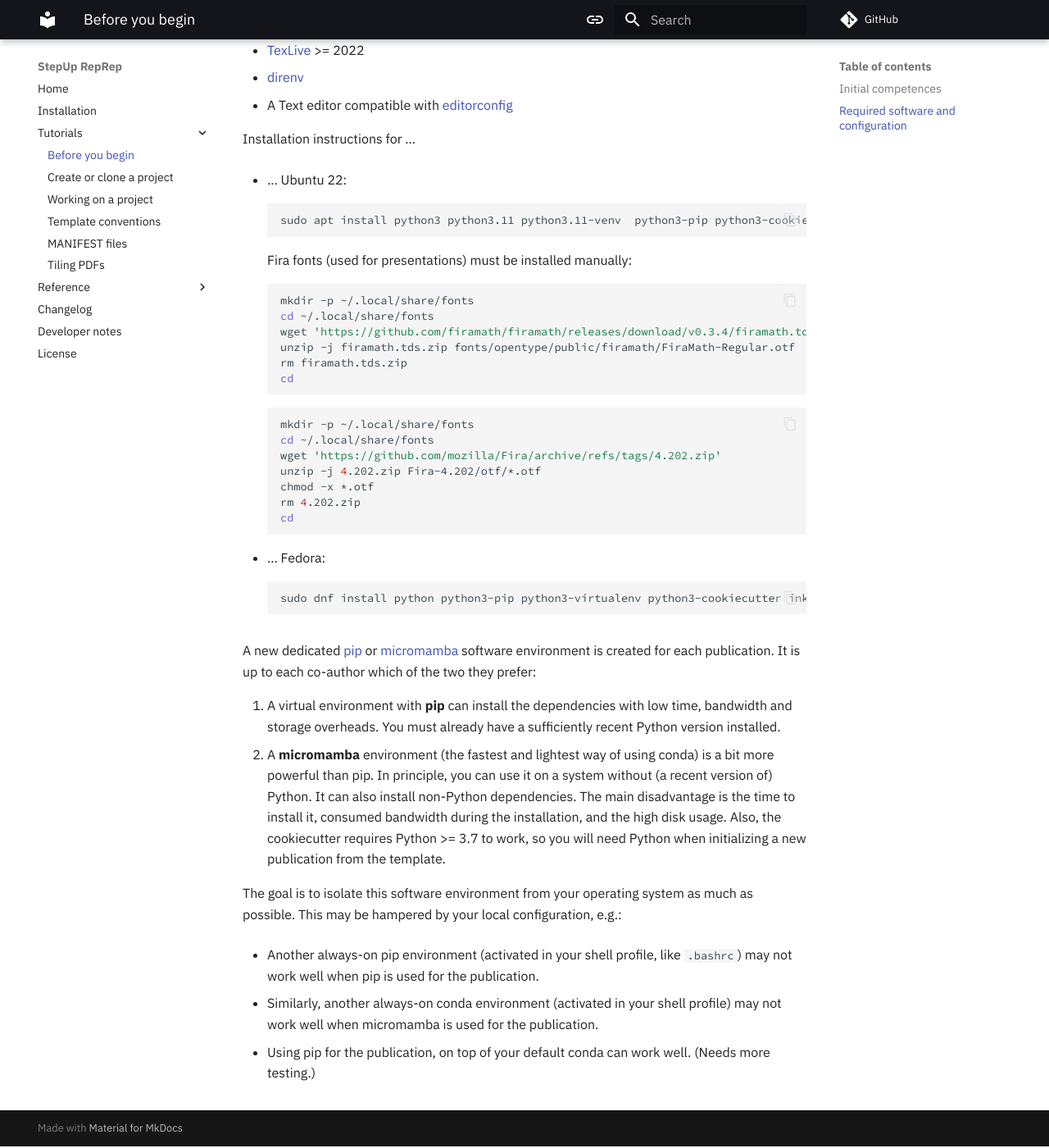
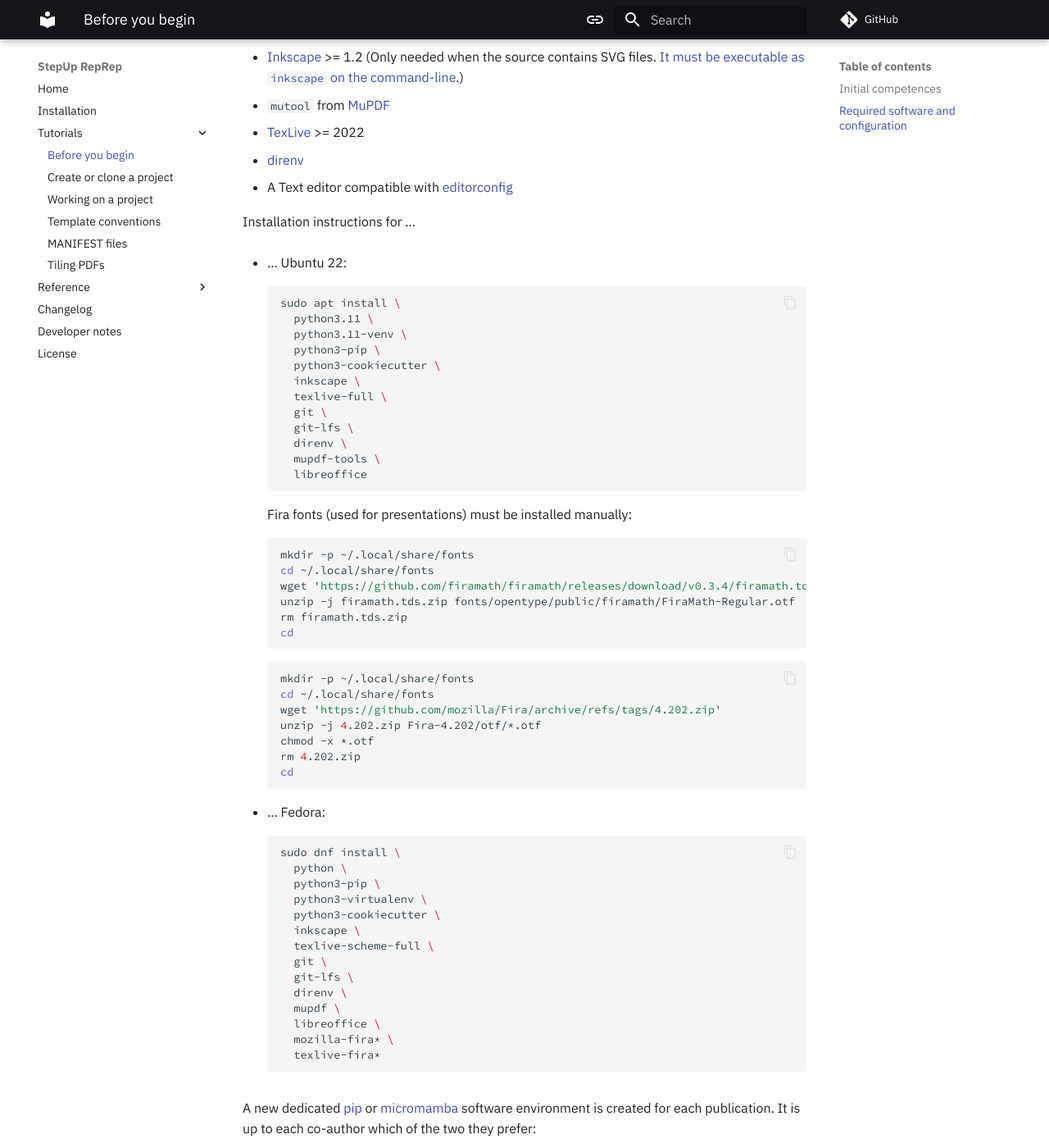
Before and after one commit to reproducible-reporting/stepup-reprep, an MkDocs documentation site: the page built from docs/tutorials/before_you_begin.md, in a window 1280 px wide and 1400 px high, scrolled down 769 px. Shown: the whole window at 82% size. Built offline with MkDocs 1.6.1 and Material for MkDocs 9.7.7, drawn with Linux system fonts in a browser that asks for light colours; comment, search, counter and statistics services are not loaded.

````diff
--- a/docs/tutorials/before_you_begin.md
+++ b/docs/tutorials/before_you_begin.md
@@ -19,24 +19,38 @@
 ideally using your operating system's software installation tool
 (app store, package manager, pip, ...).
 
-- [Python](https://www.python.org/) >= 3.11
-- [Git](https://git-scm.com/)
-- [Git LFS](https://git-lfs.com/)
-- [The cookiecutter](https://www.cookiecutter.io/)
-  (Only needed to initialize a new publication.)
-- [Inkscape](https://inkscape.org/) >= 1.2
-  (Only needed when the source contains SVG files.
-  [It must be executable as `inkscape` on the command-line](https://stackoverflow.com/a/22085247/494584).)
-- [TexLive](https://tug.org/texlive/) >= 2022
-- [direnv](https://direnv.net/)
-- A Text editor compatible with [editorconfig](https://editorconfig.org/)
+- Required:
+  - [Python](https://www.python.org/) >= 3.11
+  - [Git](https://git-scm.com/)
+  - [Git LFS](https://git-lfs.com/)
+  - [The cookiecutter](https://www.cookiecutter.io/)
+    (Only needed to initialize a new publication.)
+- Recommended:
+  - [Inkscape](https://inkscape.org/) >= 1.2
+    (Only needed when the source contains SVG files.
+    [It must be executable as `inkscape` on the command-line](https://stackoverflow.com/a/22085247/494584).)
+  - `mutool` from [MuPDF](https://mupdf.com/)
+  - [TexLive](https://tug.org/texlive/) >= 2022
+  - [direnv](https://direnv.net/)
+  - A Text editor compatible with [editorconfig](https://editorconfig.org/)
 
 Installation instructions for ...
 
 - ... Ubuntu 22:
 
     ```bash
-    sudo apt install python3 python3.11 python3.11-venv  python3-pip python3-cookiecutter inkscape texlive-full git git-lfs direnv libreoffice
+    sudo apt install \
+      python3.11 \
+      python3.11-venv \
+      python3-pip \
+      python3-cookiecutter \
+      inkscape \
+      texlive-full \
+      git \
+      git-lfs \
+      direnv \
+      mupdf-tools \
+      libreoffice
     ```
 
     Fira fonts (used for presentations) must be installed manually:
@@ -63,7 +77,20 @@
 - ... Fedora:
 
     ```bash
-    sudo dnf install python python3-pip python3-virtualenv python3-cookiecutter inkscape texlive-scheme-full git git-lfs direnv mozilla-fira* texlive-fira*
+    sudo dnf install \
+      python \
+      python3-pip \
+      python3-virtualenv \
+      python3-cookiecutter \
+      inkscape \
+      texlive-scheme-full \
+      git \
+      git-lfs \
+      direnv \
+      mupdf \
+      libreoffice \
+      mozilla-fira* \
+      texlive-fira*
     ```
 
 A new dedicated
````
Also changed, not shown: 1 other file.
